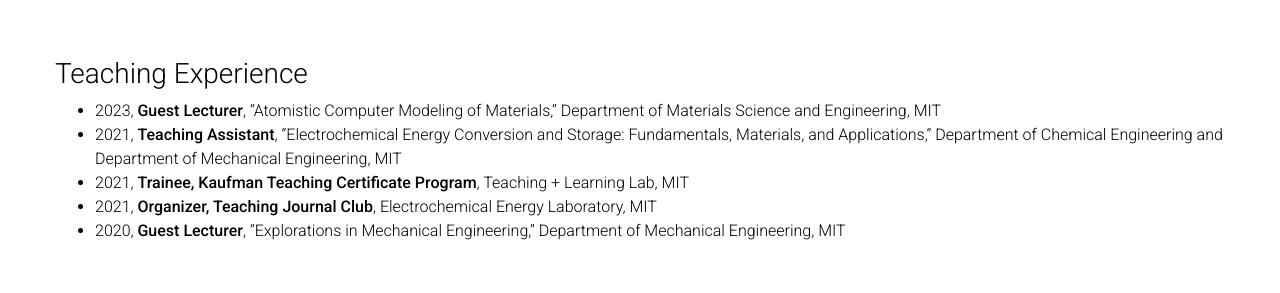
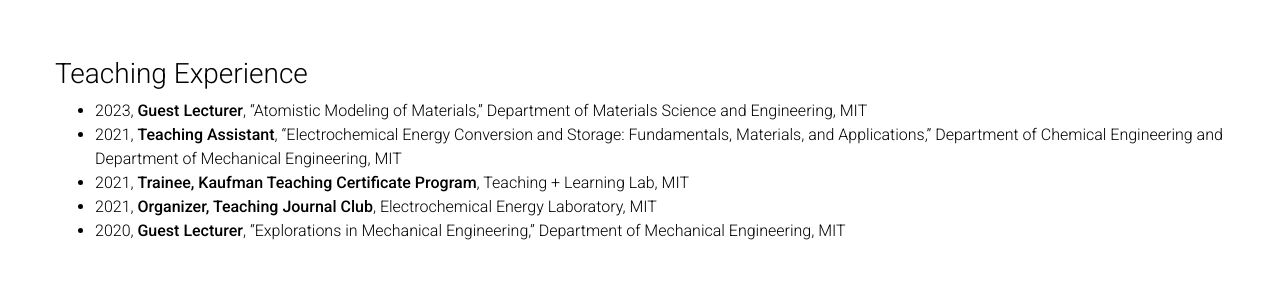
Before and after one commit to jypeng95/jypeng95.github.io, a Jekyll site: the page built from _pages/experience.md, in a window 1280 px wide and 1269 px high. Shown: the part 658-951 px from the top of the window. Built offline with Jekyll 4.4.1, drawn with Linux system fonts in a browser that asks for light colours; a style sheet for code colours, icons or effects is not loaded.

Commit message:
Minor update

```diff
--- a/_pages/experience.md
+++ b/_pages/experience.md
@@ -30,7 +30,7 @@ nav: true
 
 ### Teaching Experience
 
-* 2023, **Guest Lecturer**, "Atomistic Computer Modeling of Materials," Department of Materials Science and Engineering, MIT
+* 2023, **Guest Lecturer**, "Atomistic Modeling of Materials," Department of Materials Science and Engineering, MIT
 * 2021, **Teaching Assistant**, "Electrochemical Energy Conversion and Storage: Fundamentals, Materials, and Applications," Department of Chemical Engineering and Department of Mechanical Engineering, MIT
 * 2021, **Trainee, Kaufman Teaching Certificate Program**, Teaching + Learning Lab, MIT
 * 2021, **Organizer, Teaching Journal Club**, Electrochemical Energy Laboratory, MIT
```
